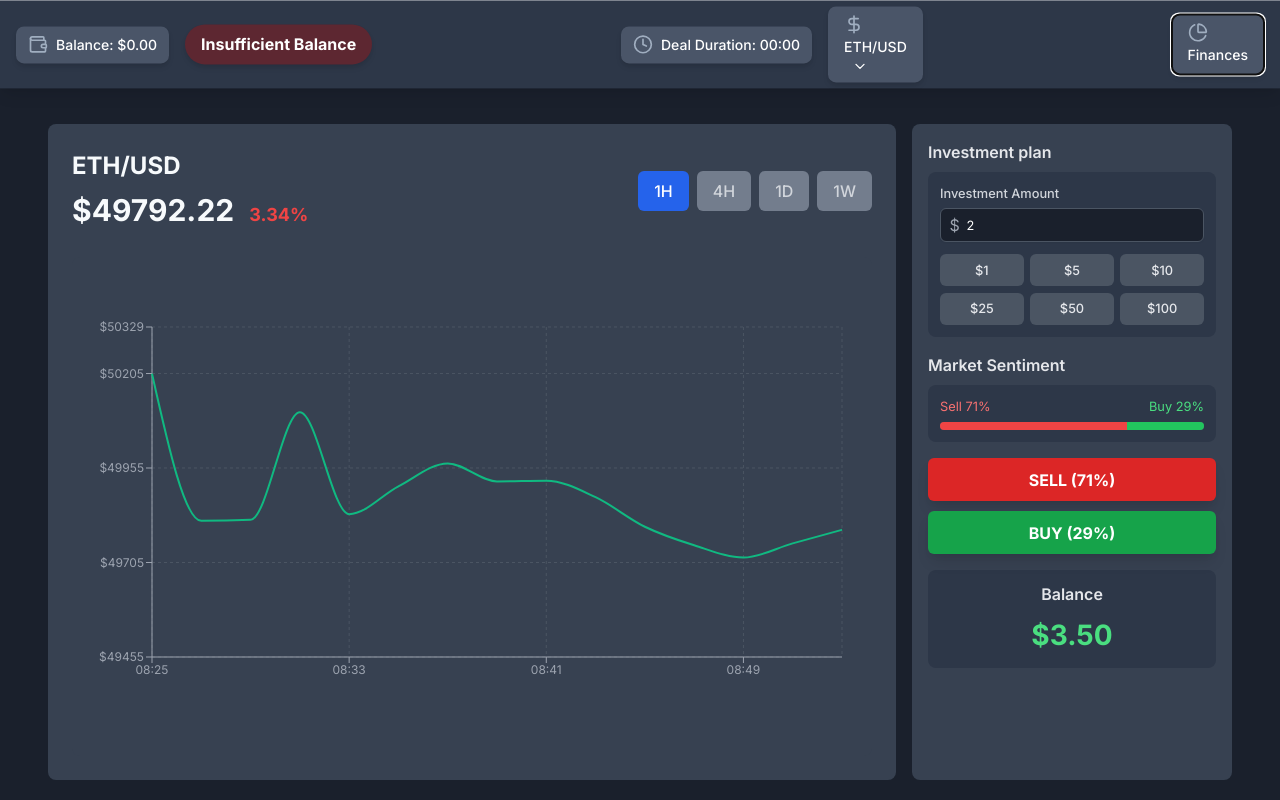
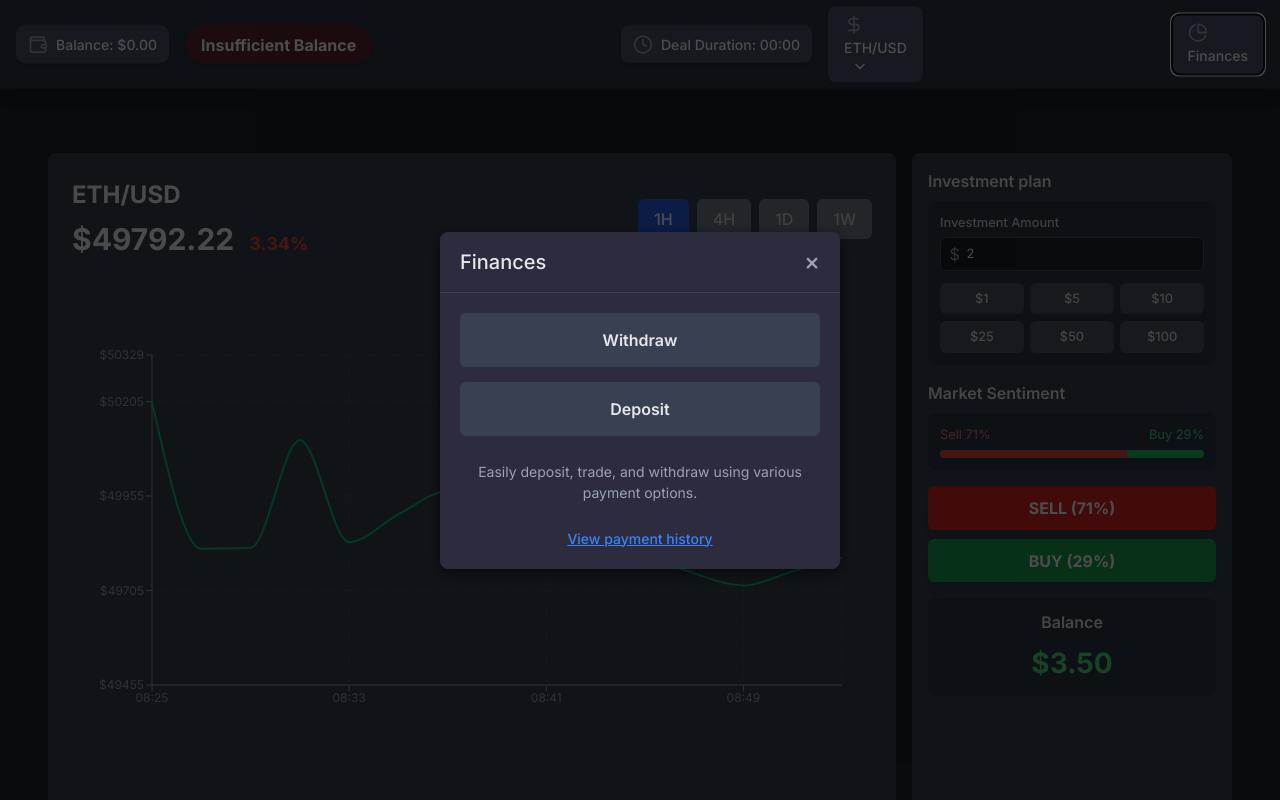
Before and after one commit to MalithKeerthisinghe/Trading-Site, a React (Vite) app: page / in a window 1280 px wide. Both pictures are taken after a click on the button "Finances". Built offline with nearby package versions, Linux system fonts and the light colour scheme.

Commit message:
finance popup component

```diff
--- /dev/null
+++ b/src/components/FinancesPopup.css
@@ -0,0 +1,110 @@
+.finances-popup-overlay {
+  position: fixed;
+  top: 0;
+  left: 0;
+  right: 0;
+  bottom: 0;
+  background-color: rgba(0, 0, 0, 0.7); /* Dark overlay */
+  display: flex;
+  justify-content: center;
+  align-items: center;
+  z-index: 1000; /* Ensure it's on top of other content */
+}
+
+.finances-popup-content {
+  background-color: #2c2c3e; /* Dark background matching your image */
+  border-radius: 8px;
+  box-shadow: 0 4px 15px rgba(0, 0, 0, 0.5);
+  width: 90%;
+  max-width: 400px; /* Adjust max-width as needed */
+  color: #e5e7eb; /* Light text color */
+  display: flex;
+  flex-direction: column;
+}
+
+.finances-popup-header {
+  display: flex;
+  justify-content: space-between;
+  align-items: center;
+  padding: 15px 20px;
+  border-bottom: 1px solid #374151; /* Subtle border */
+}
+
+.finances-popup-header h2 {
+  margin: 0;
+  font-size: 1.25rem;
+  font-weight: 500;
+}
+
+.close-button {
+  background: none;
+  border: none;
+  font-size: 1.5rem;
+  color: #9ca3af;
+  cursor: pointer;
+  padding: 0;
+  line-height: 1;
+}
+
+.close-button:hover {
+  color: #e5e7eb;
+}
+
+.finances-popup-body {
+  padding: 20px;
+  display: flex;
+  flex-direction: column;
+  gap: 15px; /* Space between elements */
+}
+
+.finances-button {
+  width: 100%;
+  padding: 15px;
+  border: none;
+  border-radius: 6px;
+  font-size: 1rem;
+  font-weight: 600;
+  cursor: pointer;
+  transition: background-color 0.2s ease;
+}
+
+.withdraw-button {
+  background-color: #374151; /* Darker gray, similar to your Header buttons */
+  color: #e5e7eb;
+}
+
+.withdraw-button:hover {
+  background-color: #4b5563;
+}
+
+.deposit-button {
+  background-color: #374151; /* Darker gray */
+  color: #e5e7eb;
+}
+
+.deposit-button:hover {
+  background-color: #4b5563;
+}
+
+.finances-description {
+  font-size: 0.875rem;
+  color: #9ca3af;
+  text-align: center;
+  margin-top: 10px; /* Space above description */
+  margin-bottom: 10px;
+}
+
+.view-history-button {
+  background: none;
+  border: none;
+  color: #3b82f6; /* Blue link color */
+  font-size: 0.875rem;
+  cursor: pointer;
+  text-decoration: underline;
+  padding: 0;
+  align-self: center; /* Center the button */
+}
+
+.view-history-button:hover {
+  color: #60a5fa;
+}
--- /dev/null
+++ b/src/components/FinancesPopup.jsx
@@ -0,0 +1,26 @@
+import './FinancesPopup.css'; // Create this CSS file for styling
+
+const FinancesPopup = ({ onClose }) => {
+  return (
+    <div className="finances-popup-overlay">
+      <div className="finances-popup-content">
+        <div className="finances-popup-header">
+          <h2>Finances</h2>
+          <button className="close-button" onClick={onClose}>
+            &times;
+          </button>
+        </div>
+        <div className="finances-popup-body">
+          <button className="finances-button withdraw-button">Withdraw</button>
+          <button className="finances-button deposit-button">Deposit</button>
+          <p className="finances-description">
+            Easily deposit, trade, and withdraw using various payment options.
+          </p>
+          <button className="view-history-button">View payment history</button>
+        </div>
+      </div>
+    </div>
+  );
+};
+
+export default FinancesPopup;
--- a/src/components/Header.jsx
+++ b/src/components/Header.jsx
@@ -1,8 +1,8 @@
-import React, { useState } from 'react';
-import { Wallet, Clock, ChevronDown, DollarSign, PieChart } from 'lucide-react'; // Importing icons from lucide-react
+import { ChevronDown, Clock, DollarSign, PieChart, Wallet } from 'lucide-react'; // Importing icons from lucide-react
+import { useState } from 'react';
 import './Header.css'; // Import the external CSS file
 
-function App() {
+function App({ onFinancesClick }) {
   const [balance] = useState('0.00');
   const [dealDuration] = useState('00:00');
   const [currencyPair, setCurrencyPair] = useState('ETH/USD');
@@ -72,7 +72,7 @@ function App() {
 
       {/* Right section: Finances button */}
       <div className="header-section">
-        <button className="button-base button-primary">
+        <button className="button-base button-primary" onClick={onFinancesClick}>
           <PieChart className="icon" />
           <span className="text-small-medium">Finances</span>
         </button>
--- a/src/pages/HomePage.jsx
+++ b/src/pages/HomePage.jsx
@@ -1,7 +1,8 @@
-import React, { useState, useEffect } from 'react';
-import { LineChart, Line, XAxis, YAxis, CartesianGrid, Tooltip, ResponsiveContainer } from 'recharts';
+import { useEffect, useState } from 'react';
+import { CartesianGrid, Line, LineChart, ResponsiveContainer, Tooltip, XAxis, YAxis } from 'recharts';
+import FinancesPopup from '../components/FinancesPopup';
+import Header from "../components/Header";
 import './HomePage.css'; // Import the CSS
-import Header from "../components/Header";
 
 
 // Initial chart data for different timeframes
@@ -54,8 +55,11 @@ const HomePage = () => {
   const [selectedTimeframe, setSelectedTimeframe] = useState('1H'); // Default timeframe
   const [marketSentiment] = useState({ sell: 71, buy: 29 }); // Market sentiment percentages
   const [chartData, setChartData] = useState(initialChartData); // Dynamic chart data
+  const [showFinancesPopup, setShowFinancesPopup] = useState(false); // State for popup visibility
 
   // Function to handle investment amount changes from input
+
+
   const handleInvestmentChange = (e) => {
     const value = parseFloat(e.target.value);
     if (!isNaN(value) && value >= 0) {
@@ -71,6 +75,15 @@ const HomePage = () => {
   // Function to handle timeframe selection
   const handleTimeframeSelect = (timeframe) => {
     setSelectedTimeframe(timeframe);
+  };
+
+    const openFinancesPopup = () => {
+    setShowFinancesPopup(true);
+  };
+
+  // Function to close the finances popup
+  const closeFinancesPopup = () => {
+    setShowFinancesPopup(false);
   };
 
   // Simulate a buy action (for demonstration)
@@ -123,7 +136,9 @@ const HomePage = () => {
 
   return (
     <>
-      <Header />
+       <Header onFinancesClick={openFinancesPopup} />
+      <h1 className="page-title">Trading Dashboard</h1>
+
       {/* The app-container now directly holds the chart and control panel sections */}
       <div className="app-container">
         {/* Left Section: Chart and Price Info */}
@@ -276,6 +291,7 @@ const HomePage = () => {
           </div>
         </div>
       </div>
+      {showFinancesPopup && <FinancesPopup onClose={closeFinancesPopup} />}
     </>
   );
 };
```
